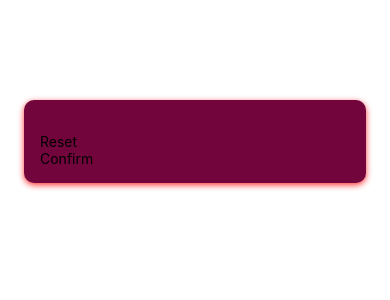
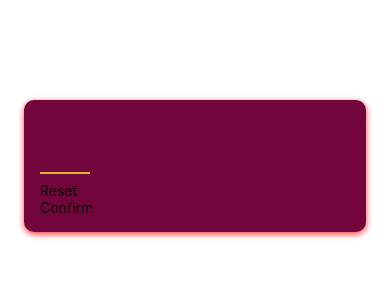
Before and after one commit to KayKay1992/React_Native_Course, a React Native app: screen / in a window 390 px wide. Shown: the top 300 px of the page. Built offline with nearby package versions, Linux system fonts and the light colour scheme.

Commit message:
Styling the number input element

```diff
--- a/screens/StartGameScreen.js
+++ b/screens/StartGameScreen.js
@@ -4,7 +4,7 @@
 function StartGameScreen() {
     return(
         <View style={styles.inputContainer}>
-            <TextInput/>
+            <TextInput style={styles.TextInput} maxLength={2}/>
             <PrimaryButton>Reset</PrimaryButton>
             <PrimaryButton>Confirm</PrimaryButton>
         </View>
@@ -25,5 +25,16 @@
         shadowOffset: { width: 0, height: 2 },
         shadowOpacity: 0.8,
         shadowRadius: 6,
-    }
+    },
+    TextInput: {
+        height: 50,
+        width: 50,
+        fontSize: 32,
+        borderBottomColor: '#ddb52f',
+        borderBottomWidth: 2,
+        marginVertical: 8,
+        color: '#ddb52f',
+        fontWeight: 'bold',
+        textAlign: 'center',
+    },
 })
```
